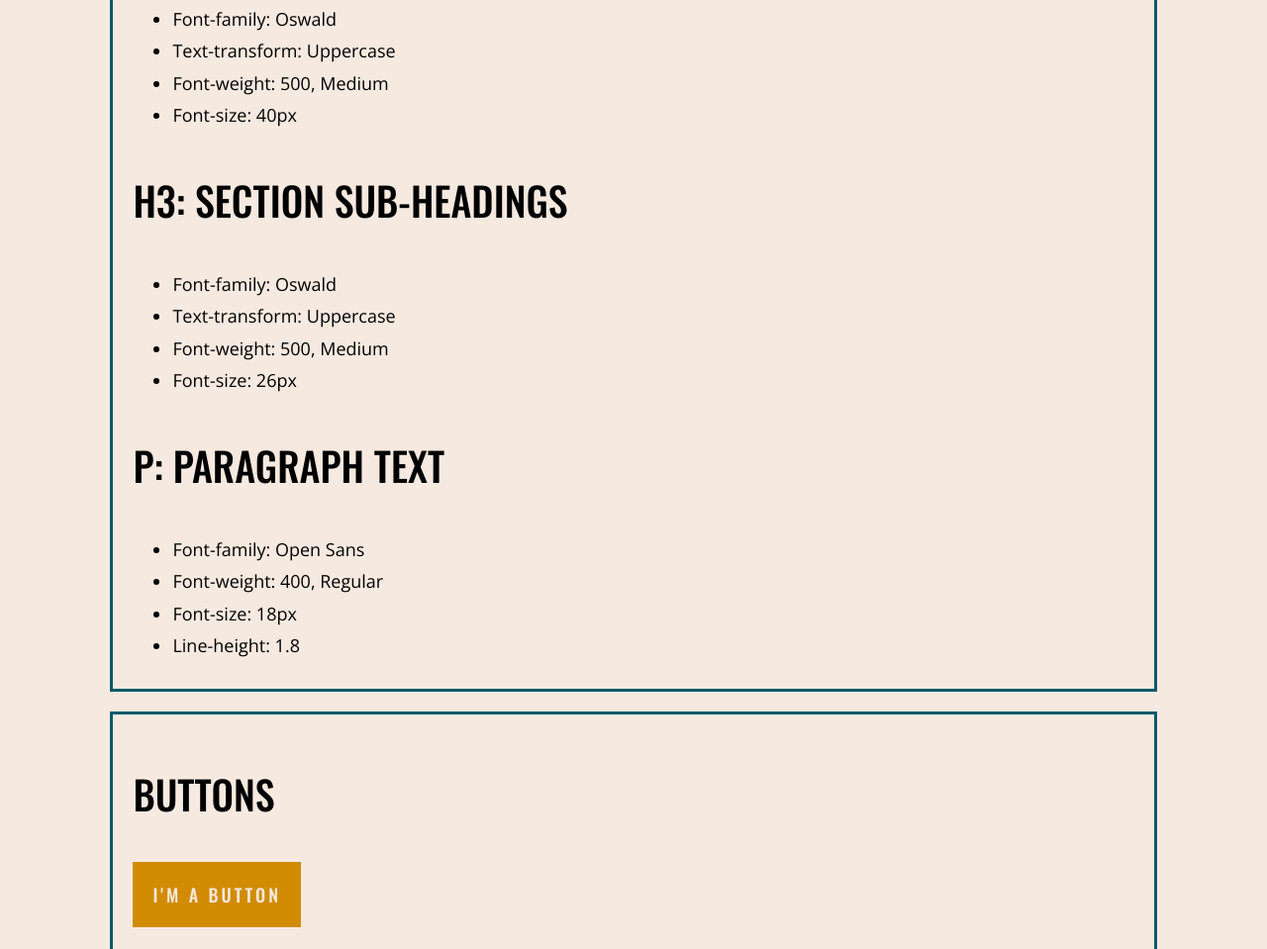
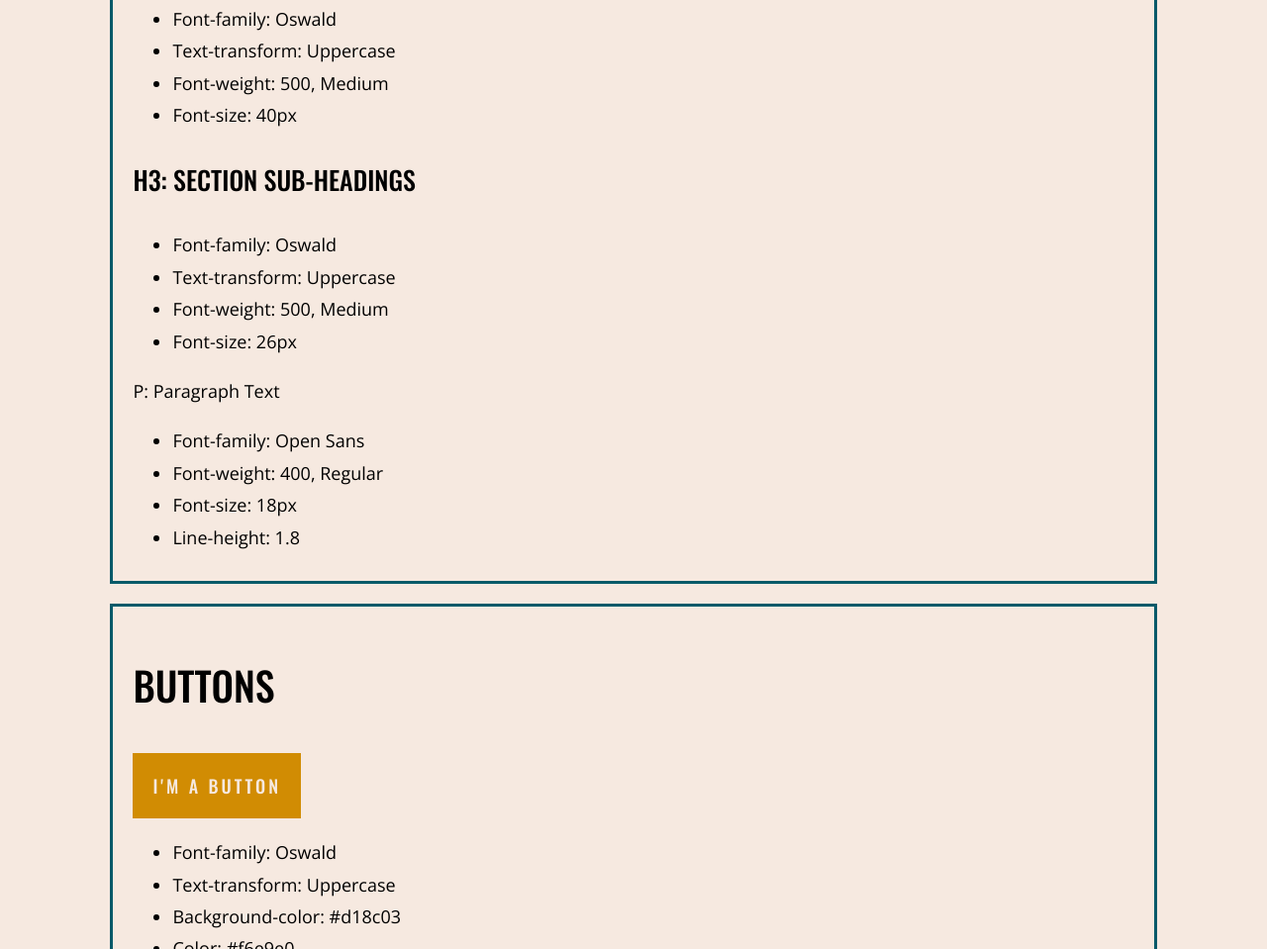
Before and after one commit to katie-ws/hce-design-system, a plain HTML site: page index.html in a window 1280 px wide. Shown: the part 1985-2944 px from the top of the page at 99% size. Drawn offline with nearby package versions, Linux system fonts and the light colour scheme.

Commit message:
Fixed text style headings

```diff
--- a/Resources/style.css
+++ b/Resources/style.css
@@ -109,7 +109,7 @@ table {
 }
   table, th, td {
     border: 1px solid black;
-  border-collapse: collapse;
+    border-collapse: collapse;
   }
 th, td {
   padding: 15px;
--- a/index.html
+++ b/index.html
@@ -37,21 +37,21 @@
                 <li>Font-weight: 500, Medium</li>
                 <li>Font-size: 50px</li>
             </ul>
-            <h2>H2: Section Headings</h1>
+            <h2>H2: Section Headings</h2>
             <ul>
                 <li>Font-family: Oswald</li>
                 <li>Text-transform: Uppercase</li>
                 <li>Font-weight: 500, Medium</li>
                 <li>Font-size: 40px</li>
             </ul>
-            <h2>H3: Section Sub-Headings</h1>
+            <h3>H3: Section Sub-Headings</h3>
                 <ul>
                     <li>Font-family: Oswald</li>
                     <li>Text-transform: Uppercase</li>
                     <li>Font-weight: 500, Medium</li>
                     <li>Font-size: 26px</li>
                 </ul>
-            <h2>P: Paragraph Text</h1>
+            <p>P: Paragraph Text</p>
                 <ul>
                     <li>Font-family: Open Sans</li>
                     <li>Font-weight: 400, Regular</li>
```
